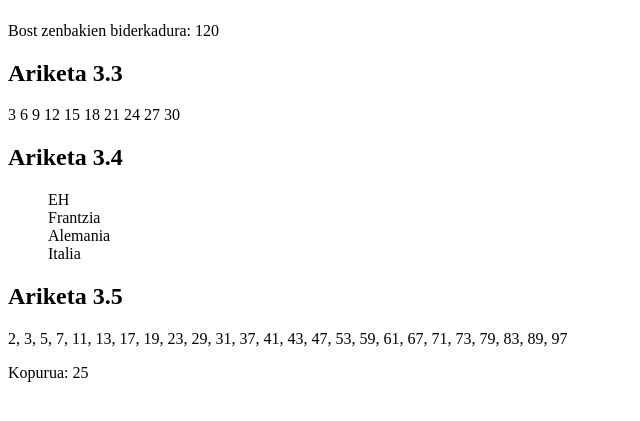
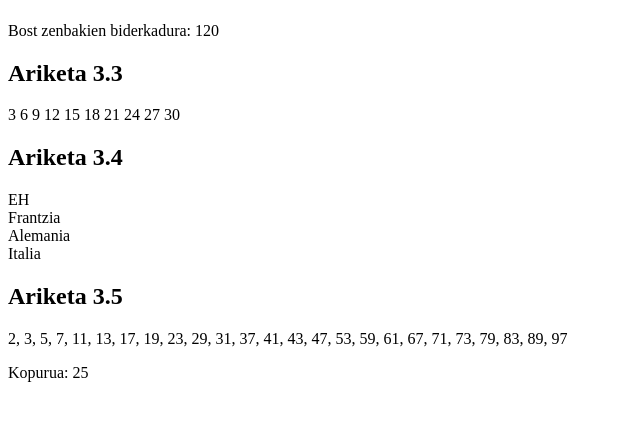
Before and after one commit to mclaverof24/WES_Ariketak_MikelClavero, a PHP site: page /Ariketa3.php in a window 1280 px wide. Shown: the part 190-611 px from the top of the page, without its empty margins (0-640 px from the left). Run offline with PHP 8.4, Linux system fonts and the light colour scheme.

Commit message:
padding left jarrita 3.4 ariketan

```diff
--- a/Ariketa3.php
+++ b/Ariketa3.php
@@ -7,6 +7,7 @@
         /* Zerrenden puntu beltzak kentzeko CSS estiloa */
         ul {
             list-style-type: none;
+            padding-left: 0px;
         }
     </style>
 </head>
```
